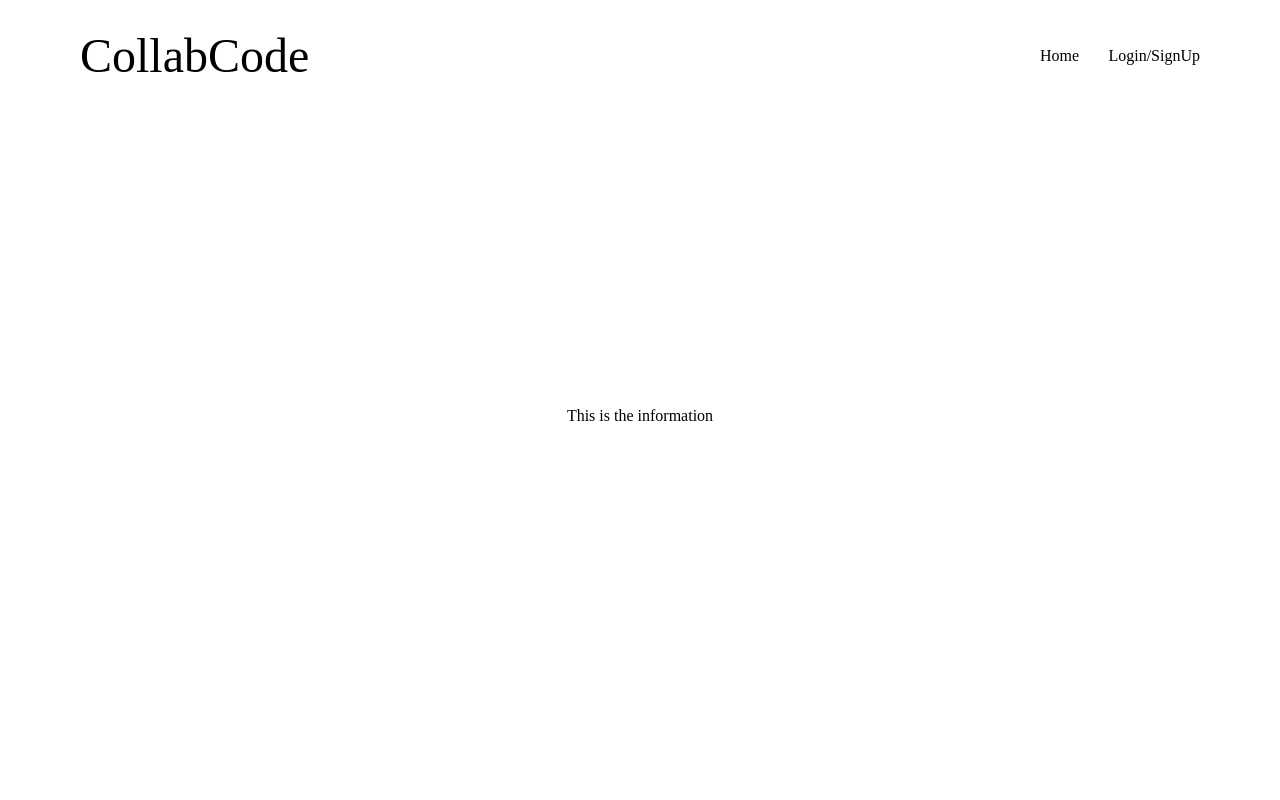
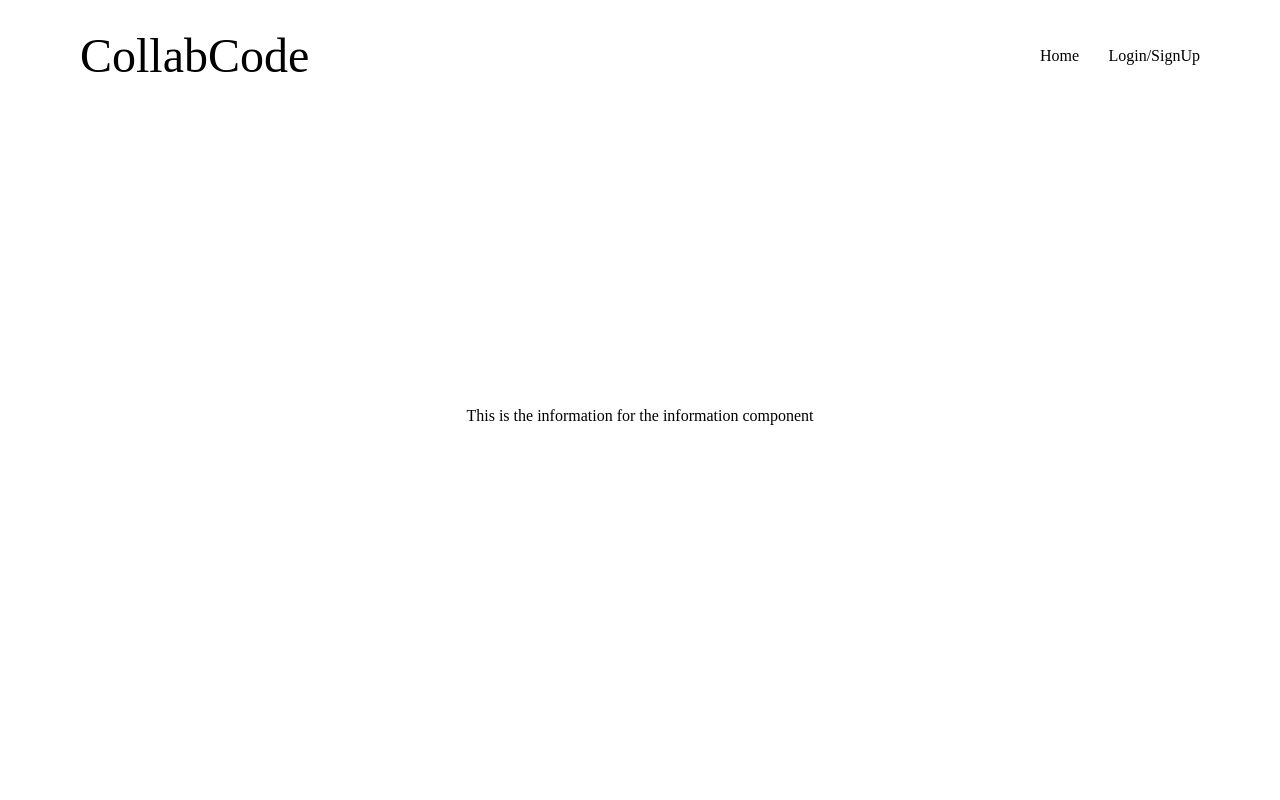
Before and after one commit to gschool-blue-ocean/collabcode, a React (Vite) app: page / in a window 1280 px wide. Shown: the top 800 px of the page. Built offline with nearby package versions, Linux system fonts and the light colour scheme; a web font is replaced by a local one.

Commit message:
Built the context for Information Component

```diff
--- a/src/components/Information.jsx
+++ b/src/components/Information.jsx
@@ -1,4 +1,9 @@
+import { useContext } from 'react';
+import InformationContext from '../context/InformationContext';
+
 const Information = () => {
+  const data = useContext(InformationContext);
+  console.log(data.text.current);
   return (
     <>
       <div id="information-container" className="w-full h-[80vh]">
@@ -6,7 +11,7 @@
           id="information-text"
           className="w-full h-full flex items-center justify-center"
         >
-          <h1>This is the information</h1>
+          <h1>{data.text.current}</h1>
         </div>
       </div>
     </>
--- a/src/components/LandingPage.jsx
+++ b/src/components/LandingPage.jsx
@@ -1,6 +1,8 @@
 import Header from './Header';
 import Information from './Information';
 import Runtime from './Runtime';
+
+import { InformationProvider } from '../context/InformationContext';
 
 const LandingPage = () => {
   return (
@@ -10,7 +12,9 @@
         className="w-full flex flex-col items-center justify-center"
       >
         <Header />
-        <Information />
+        <InformationProvider>
+          <Information />
+        </InformationProvider>
         <Runtime />
       </div>
     </>
--- /dev/null
+++ b/src/context/InformationContext.jsx
@@ -0,0 +1,24 @@
+/* eslint-disable react/prop-types */
+/* eslint-disable no-unused-vars */
+import { useState, useRef, createContext } from 'react';
+
+const test = 'This is the information for the information component';
+
+//Create Context
+const InformationContext = createContext();
+
+//Create The Provider
+export const InformationProvider = ({ children }) => {
+  //States and reference go here
+  const text = useRef(test);
+  //Functions that need to be run
+  //Return the provider with children and properties to be passed down
+  return (
+    <InformationContext.Provider value={{ text }}>
+      {children}
+    </InformationContext.Provider>
+  );
+};
+
+//Export Context
+export default InformationContext;
```
